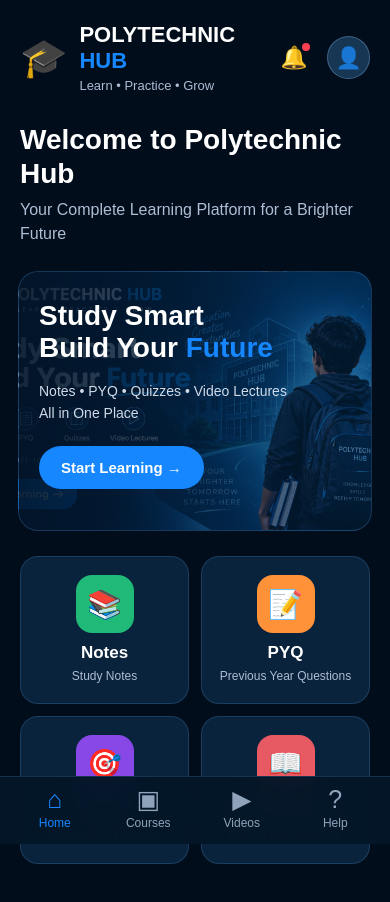
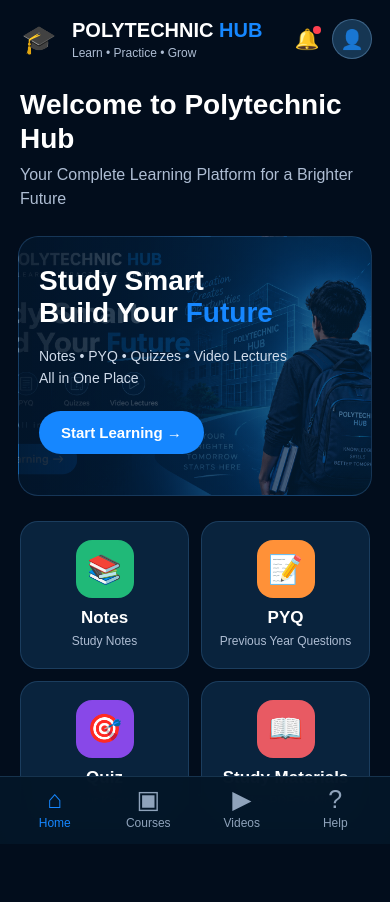
Before and after one commit to lalan-kumar-design/polytechnic-hub, a Next.js app: page / in a window 390 px wide. Shown: the top 902 px of the page. Built offline with nearby package versions, Linux system fonts and the light colour scheme.

Commit message:
Add mobile responsive styles to globals.css
Added responsive styles for mobile devices in globals.css.

```diff
--- a/app/globals.css
+++ b/app/globals.css
@@ -353,3 +353,38 @@ main {
 
   font-size: 21px;
   }
+@media (max-width: 600px) {
+  .top-header {
+    padding: 18px 18px 8px;
+  }
+
+  .brand h2 {
+    font-size: 20px;
+  }
+
+  .brand p {
+    font-size: 12px;
+  }
+
+  .logo {
+    width: 42px;
+    height: 42px;
+    font-size: 28px;
+  }
+
+  .header-actions {
+    gap: 6px;
+  }
+
+  .notification {
+    width: 38px;
+    height: 38px;
+    font-size: 20px;
+  }
+
+  .profile {
+    width: 40px;
+    height: 40px;
+    font-size: 19px;
+  }
+    }
```
